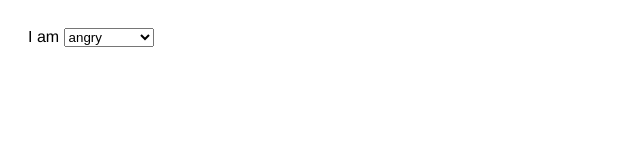
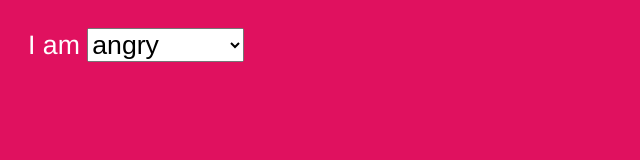
Before and after one commit to rouxpz/affect-bot, a plain HTML site: page index.html in a window 1280 px wide. Shown: the whole page, without its empty margins (0-640 px from the left). Drawn offline with Linux system fonts and the light colour scheme.

Commit message:
added some css

```diff
--- a/css/styles.css
+++ b/css/styles.css
@@ -1,9 +1,15 @@
 body {
   font-family: Helvetica;
   padding:20px;
+  color:white;
+  background-color: #e0115f;
+}
+
+#selection, #affects {
+  font-size: 20pt;
 }
 
 #mainStatement {
-  font-size: 20pt;
-  padding-top: 10px;
+  font-size: 70pt;
+  padding-top: 20px;
 }
--- a/index.html
+++ b/index.html
@@ -7,7 +7,7 @@
 
 
 <body onload = "loadData()">
-  <div>I am <select id = "affects" onchange = "changeAffect()">
+  <div id = "selection">I am <select id = "affects" onchange = "changeAffect()">
     <option value="anger">angry</option>
     <option value="joy">joyous</option>
     <option value="fear">afraid</option>
```
